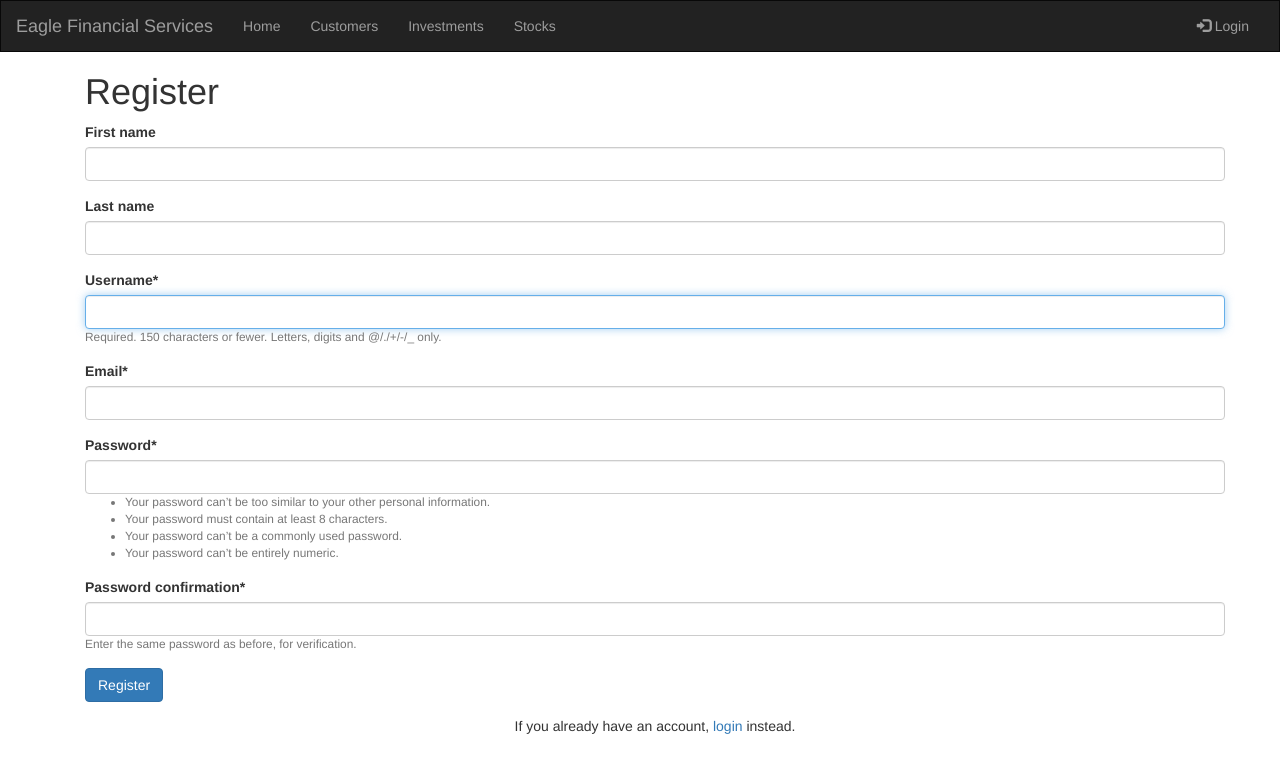
After one commit to nhohensee/efsd2, a Django app: page /register in a window 1280 px wide. The commit adds this page. Shown: the top 773 px of the page. Run offline with Django 3.2, Linux system fonts and the light colour scheme; some libraries are stand-ins or nearby versions.

Commit message:
User Registration and Password Reset

```diff
--- a/efs/efs/urls.py
+++ b/efs/efs/urls.py
@@ -16,10 +16,16 @@ Including another URLconf
 from django.conf.urls import url, include
 from django.contrib import admin
 from django.urls import path
+from django.contrib.auth import views as auth_views
 
 
 urlpatterns = [
     path('admin/', admin.site.urls),
     path('', include('portfolio.urls')),
     path('accounts/', include('django.contrib.auth.urls')),
+#     path("login/", auth_views.LoginView.as_view(), name="login"),
+#     path("logout/", auth_views.LogoutView.as_view(), name="logout"),
+    path('password_reset/done/', auth_views.PasswordResetDoneView.as_view(template_name='registration/password_reset_done.html'), name='password_reset_done'),
+    path('reset/<uidb64>/<token>/', auth_views.PasswordResetConfirmView.as_view(template_name="registration/password_reset_confirm.html"), name='password_reset_confirm'),
+    path('reset/done/', auth_views.PasswordResetCompleteView.as_view(template_name='registration/password_reset_complete.html'), name='password_reset_complete'),
 ]
--- a/efs/portfolio/forms.py
+++ b/efs/portfolio/forms.py
@@ -1,5 +1,26 @@
 from django import forms
 from .models import Customer, Stock, Investment
+from django.contrib.auth.forms import UserCreationForm
+from django.contrib.auth.models import User
+
+
+class NewUserForm(UserCreationForm):
+	email = forms.EmailField(required=True)
+	first_name = forms.CharField(required=False)
+	last_name = forms.CharField(required=False)
+
+	class Meta:
+		model = User
+		fields = ("first_name", "last_name", "username", "email", "password1", "password2")
+
+	def save(self, commit=True):
+		user = super(NewUserForm, self).save(commit=False)
+		user.email = self.cleaned_data['email']
+		user.first_name = self.cleaned_data['first_name']
+		user.last_name = self.cleaned_data['last_name']
+		if commit:
+			user.save()
+		return user
 
 class CustomerForm(forms.ModelForm):
     class Meta:
--- a/efs/portfolio/templates/registration/login.html
+++ b/efs/portfolio/templates/registration/login.html
@@ -15,4 +15,9 @@
     <input type="submit" value="login"/>
     <input type="hidden" name="next" value="{{ next }}"/>
 </form>
+<p><a href="{% url 'password_reset' %}" role="button">Forget your password?</a></p>
+
+<br />
+<p>New to EFS?</p>
+<p><a class="btn btn-default" href="{% url 'portfolio:register' %}" role="button">Create Account</a></p>
 {% endblock %}
--- /dev/null
+++ b/efs/portfolio/templates/registration/register.html
@@ -0,0 +1,18 @@
+{% extends "portfolio/base.html" %}
+
+{% block content %}
+
+{% load crispy_forms_tags %}
+
+<!--Register-->
+<div class="container py-5">
+    <h1>Register</h1>
+    <form method="POST">
+        {% csrf_token %}
+        {{ register_form|crispy }}
+        <button class="btn btn-primary" type="submit">Register</button>
+    </form>
+    <p class="text-center">If you already have an account, <a href="{% url 'login' %}">login</a> instead.</p>
+</div>
+
+{% endblock %}
--- a/efs/portfolio/urls.py
+++ b/efs/portfolio/urls.py
@@ -2,6 +2,7 @@ from django.conf.urls import url
 from . import views
 from django.urls import path
 from rest_framework.urlpatterns import format_suffix_patterns
+
 
 app_name = 'portfolio'
 urlpatterns = [
@@ -20,6 +21,8 @@ urlpatterns = [
     path('investment/<int:pk>/delete/', views.investment_delete, name='investment_delete'),
     path('customer/<int:pk>/portfolio/', views.portfolio, name='portfolio'),
     url(r'^customers_json/', views.CustomerList.as_view()),
+    path("register", views.register_request, name="register"),
+    path("password_reset", views.password_reset_request, name="password_reset")
 ]
 
 urlpatterns = format_suffix_patterns(urlpatterns)
--- a/efs/portfolio/views.py
+++ b/efs/portfolio/views.py
@@ -1,10 +1,18 @@
-from django.contrib.auth.decorators import login_required
-from django.shortcuts import render
+from django.contrib.auth.decorators import login_required, user_passes_test
+from django.contrib.auth.forms import PasswordResetForm
+from django.contrib.auth.models import User
+from django.contrib import messages
+from django.shortcuts import render, redirect, get_object_or_404
+from django.db.models import Sum
+from django.core.mail import send_mail, BadHeaderError
+from django.http import HttpResponse
+from django.template.loader import render_to_string
+from django.db.models.query_utils import Q
+from django.utils.http import urlsafe_base64_encode
+from django.contrib.auth.tokens import default_token_generator
+from django.utils.encoding import force_bytes
 from .models import *
 from .forms import *
-from django.shortcuts import render, get_object_or_404
-from django.shortcuts import redirect
-from django.db.models import Sum
 from rest_framework.views import APIView
 from rest_framework.response import Response
 from rest_framework import status
@@ -16,6 +24,46 @@ now = timezone.now()
 def home(request):
    return render(request, 'portfolio/home.html',
                  {'portfolio': home})
+
+def register_request(request):
+	if request.method == "POST":
+		form = NewUserForm(request.POST)
+		if form.is_valid():
+			user = form.save()
+			login(request, user)
+			messages.success(request, "Registration successful." )
+			return redirect("portfolio:home")
+		messages.error(request, "Unsuccessful registration. Invalid information.")
+	form = NewUserForm()
+	return render (request=request, template_name="registration/register.html", context={"register_form":form})
+
+def password_reset_request(request):
+	if request.method == "POST":
+		password_reset_form = PasswordResetForm(request.POST)
+		if password_reset_form.is_valid():
+			data = password_reset_form.cleaned_data['email']
+			associated_users = User.objects.filter(Q(email=data))
+			if associated_users.exists():
+				for user in associated_users:
+					subject = "Password Reset Requested"
+					email_template_name = "registration/password_reset_email.txt"
+					c = {
+					"email":user.email,
+					'domain':'127.0.0.1:8000',
+					'site_name': 'Website',
+					"uid": urlsafe_base64_encode(force_bytes(user.pk)),
+					"user": user,
+					'token': default_token_generator.make_token(user),
+					'protocol': 'http',
+					}
+					email = render_to_string(email_template_name, c)
+					try:
+						send_mail(subject, email, 'djangoisqa8380@gmail.com' , [user.email], fail_silently=False)
+					except BadHeaderError:
+						return HttpResponse('Invalid header found.')
+					return redirect ("/password_reset/done/")
+	password_reset_form = PasswordResetForm()
+	return render(request=request, template_name="registration/password_reset.html", context={"password_reset_form":password_reset_form})
 
 @login_required
 def customer_list(request):
--- a/requirements.txt
+++ b/requirements.txt
@@ -5,3 +5,4 @@ django-mathfilters==1.0.0
 djangorestframework==3.11.0
 gunicorn==20.0.4
 requests==2.25.1
+django-ses
```
Also changed, not shown: efs/efs/settings.py (+10 -0 lines), efs/portfolio/templates/registration/password_reset.html (added, +20 -0 lines), efs/portfolio/templates/registration/password_reset_complete.html (added, +13 -0 lines), efs/portfolio/templates/registration/password_reset_confirm.html (added, +19 -0 lines), efs/portfolio/templates/registration/password_reset_done.html (added, +15 -0 lines), efs/portfolio/templates/registration/password_reset_email.txt (added, +15 -0 lines), efs/db.sqlite3, 3 other files.
